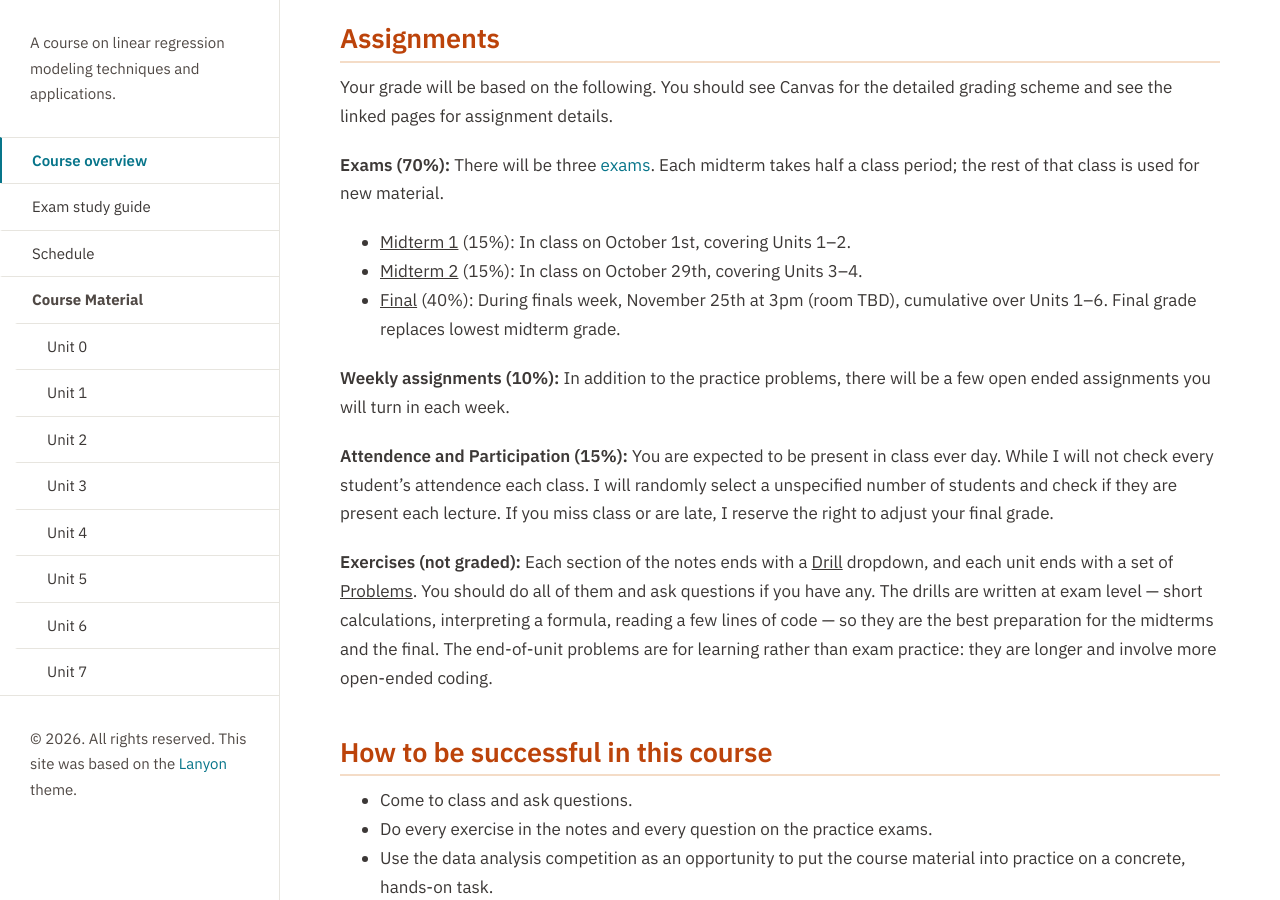
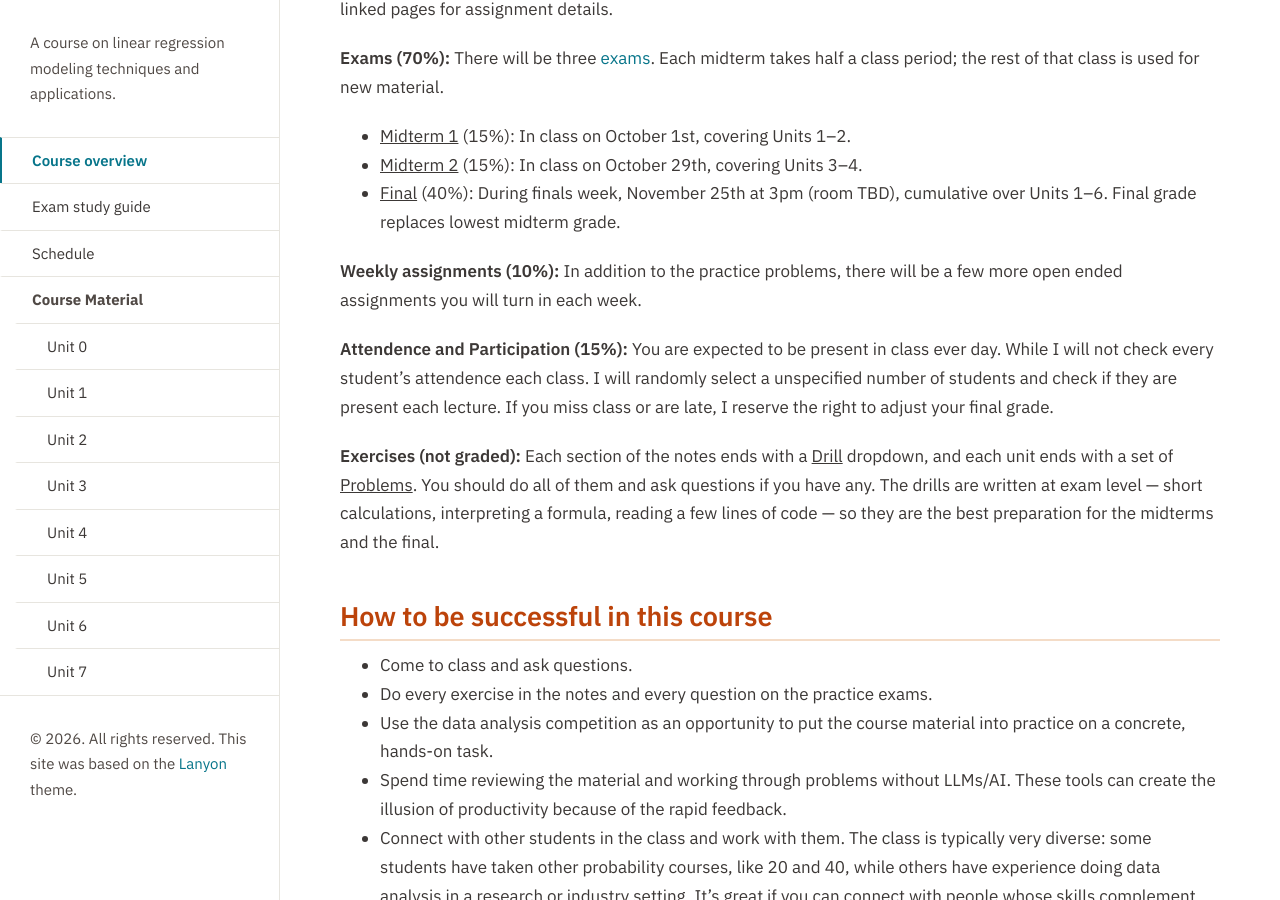
Before and after one commit to elevien/math50_2026, a Jekyll site: the page built from index.md, in a window 1280 px wide and 900 px high, scrolled down 2285 px. Built offline with Jekyll 4.4.1, drawn with Linux system fonts in a browser that asks for light colours; some of the changed text lies outside the part shown.

Commit message:
Publish from math50_sandbox@68c7010

```diff
--- a/index.md
+++ b/index.md
@@ -18,7 +18,6 @@ Specific topics include: Conditional probability and expectation, basic statisti
 
 See [weekly schedule]({{ '/schedule/' | relative_url }}) for details.
 
-**Attendance and class rules:** Come to class. Please do not use phones or computers in class except during in-class problem-solving sessions. If you have an issue with this policy, please come talk to me. I may ask you to leave the room if your use of technology is distracting.
 
 **My availability:**
 
@@ -55,7 +54,7 @@ Finally, unless otherwise indicated, it should be assumed that an assignment can
 
 You must also review the [full LLM policy]({{ '/ai-policy/ai_policy.pdf' | relative_url }}) (PDF) for the rationale behind this policy and practical recommendations.
 
-You are not permitted to use LLMs or any electronics during in-class exams or during lecture.
+**You are not permitted to use LLMs or any electronics during in-class exams or during lecture.**
 
 
 
@@ -70,11 +69,11 @@ Your grade will be based on the following. You should see Canvas for the detaile
 - <u>Final</u> (40%): During finals week, November 25th at 3pm (room TBD), cumulative over Units 1–6. Final grade replaces lowest midterm grade.
 
 
-**Weekly assignments (10%):**  In addition to the practice problems, there will be a few open ended assignments you will turn in each week.
+**Weekly assignments (10%):**  In addition to the practice problems, there will be a few more open ended assignments you will turn in each week.
 
 **Attendence and Participation (15%):** You are expected to be present in class ever day. While I will not check every student's attendence each class. I will randomly select a unspecified number of students and check if they are present each lecture. If you miss class or are late, I reserve the right to adjust your final grade.
 
-**Exercises (not graded):** Each section of the notes ends with a <u>Drill</u> dropdown, and each unit ends with a set of <u>Problems</u>. You should do all of them and ask questions if you have any. The drills are written at exam level &mdash; short calculations, interpreting a formula, reading a few lines of code &mdash; so they are the best preparation for the midterms and the final. The end-of-unit problems are for learning rather than exam practice: they are longer and involve more open-ended coding.
+**Exercises (not graded):** Each section of the notes ends with a <u>Drill</u> dropdown, and each unit ends with a set of <u>Problems</u>. You should do all of them and ask questions if you have any. The drills are written at exam level &mdash; short calculations, interpreting a formula, reading a few lines of code &mdash; so they are the best preparation for the midterms and the final.
 
 
 ## How to be successful in this course
```
Also changed, not shown: unit2/index.md (+1 -1 lines), 1 other file.
